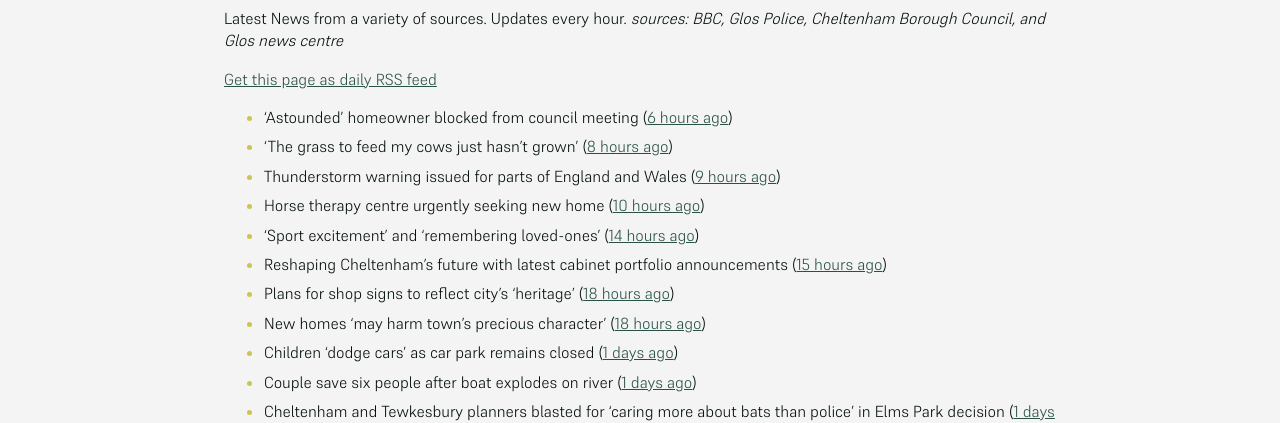
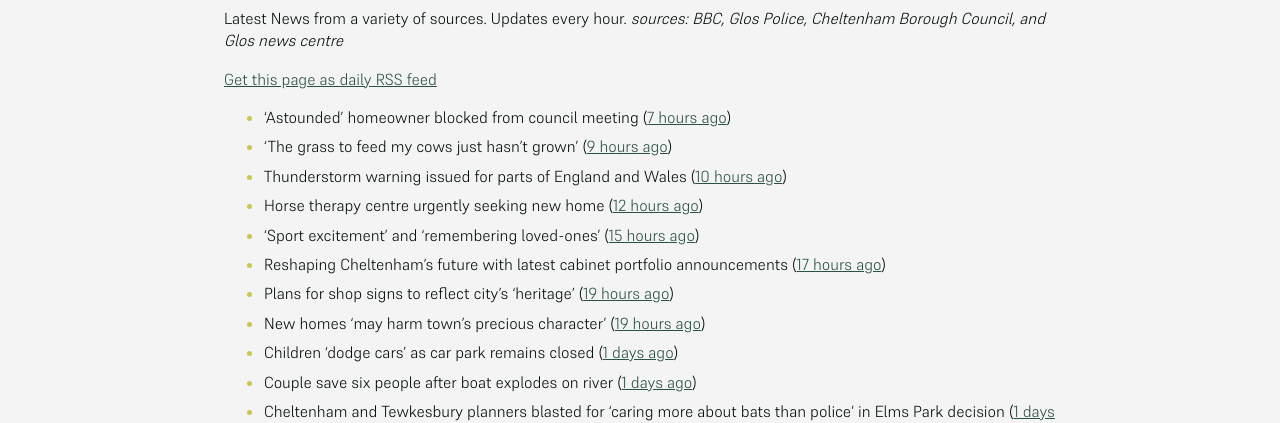
Before and after one commit to mat-0/cheltenham-open-data, a Jekyll site: the page built from _pages/news.md, in a window 1280 px wide. Shown: the part 266-689 px from the top of the page. Built offline with Jekyll 4.4.1, drawn with Linux system fonts in a browser that asks for light colours.

Commit message:
Updated 2025-06-07 01:24:28

```diff
--- a/_pages/news.md
+++ b/_pages/news.md
@@ -12,14 +12,14 @@ _sources: BBC, Glos Police, Cheltenham Borough Council, and Glos news centre_
 [Get this page as daily RSS feed](/daily.rss)
 
 <!-- news_marker starts -->
-- 'Astounded' homeowner blocked from council meeting ([6 hours ago](https://www.bbc.com/news/articles/c5y2zdd83deo))
-- 'The grass to feed my cows just hasn't grown' ([8 hours ago](https://www.bbc.com/news/articles/cr4zp51rk9ro))
-- Thunderstorm warning issued for parts of England and Wales ([9 hours ago](https://www.bbc.com/news/articles/cq851x1y9eqo))
-- Horse therapy centre urgently seeking new home ([10 hours ago](https://www.bbc.com/news/articles/clyqx775r2yo))
-- 'Sport excitement' and 'remembering loved-ones' ([14 hours ago](https://www.bbc.com/news/articles/cly379zl9qwo))
-- Reshaping Cheltenham’s future with latest cabinet portfolio announcements ([15 hours ago](https://www.cheltenham.gov.uk/news/article/3018/reshaping_cheltenhams_future_with_latest_cabinet_portfolio_announcements))
-- Plans for shop signs to reflect city's 'heritage' ([18 hours ago](https://www.bbc.com/news/articles/c77153njmlko))
-- New homes 'may harm town's precious character' ([18 hours ago](https://www.bbc.com/news/articles/c5yxr023e19o))
+- 'Astounded' homeowner blocked from council meeting ([7 hours ago](https://www.bbc.com/news/articles/c5y2zdd83deo))
+- 'The grass to feed my cows just hasn't grown' ([9 hours ago](https://www.bbc.com/news/articles/cr4zp51rk9ro))
+- Thunderstorm warning issued for parts of England and Wales ([10 hours ago](https://www.bbc.com/news/articles/cq851x1y9eqo))
+- Horse therapy centre urgently seeking new home ([12 hours ago](https://www.bbc.com/news/articles/clyqx775r2yo))
+- 'Sport excitement' and 'remembering loved-ones' ([15 hours ago](https://www.bbc.com/news/articles/cly379zl9qwo))
+- Reshaping Cheltenham’s future with latest cabinet portfolio announcements ([17 hours ago](https://www.cheltenham.gov.uk/news/article/3018/reshaping_cheltenhams_future_with_latest_cabinet_portfolio_announcements))
+- Plans for shop signs to reflect city's 'heritage' ([19 hours ago](https://www.bbc.com/news/articles/c77153njmlko))
+- New homes 'may harm town's precious character' ([19 hours ago](https://www.bbc.com/news/articles/c5yxr023e19o))
 - Children 'dodge cars' as car park remains closed ([1 days ago](https://www.bbc.com/news/articles/c15v3072q04o))
 - Couple save six people after boat explodes on river ([1 days ago](https://www.bbc.com/news/articles/cq54p798dxlo))
 - Cheltenham and Tewkesbury planners blasted for ‘caring more about bats than police’ in Elms Park decision ([1 days ago](https://gloucesternewscentre.co.uk/cheltenham-and-tewkesbury-planners-blasted-for-caring-more-about-bats-than-police-in-elms-park-decision/))
```
Also changed, not shown: _data/flood.json (+4 -4 lines), _pages/fix-my-street.md (+1 -1 lines), _pages/terrorism.md (+1 -1 lines), index.md (+6 -6 lines).
